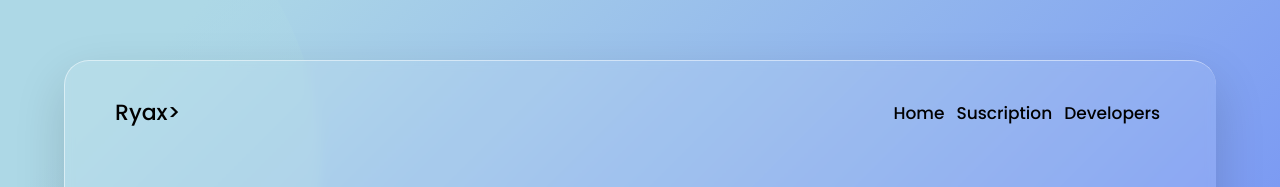
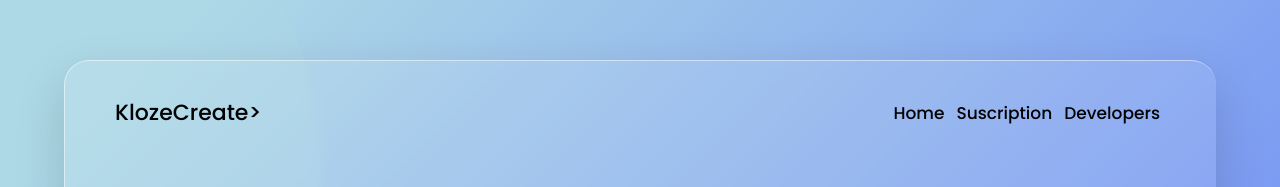
Before and after one commit to ryaxdev/csb-7kpppr, a website: page index.html in a window 1280 px wide. Shown: the top 187 px of the page. Drawn offline with Linux system fonts and the light colour scheme.

Commit message:
Deployment from Codesandbox.

```diff
--- a/index.html
+++ b/index.html
@@ -16,7 +16,7 @@
   <body>
     <header>
       <nav class="navbar">
-        <div class="logo"><a href="#">Ryax></a></div>
+        <div class="logo"><a href="#">KlozeCreate></a></div>
         <ul class="menu">
           <li><a href="index.html">Home</a></li>
           <li><a href="sus.html">Suscription</a></li>
```
